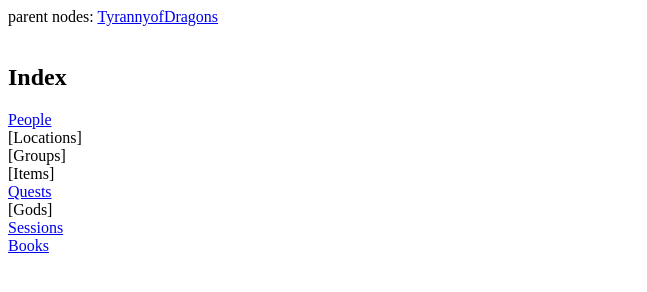
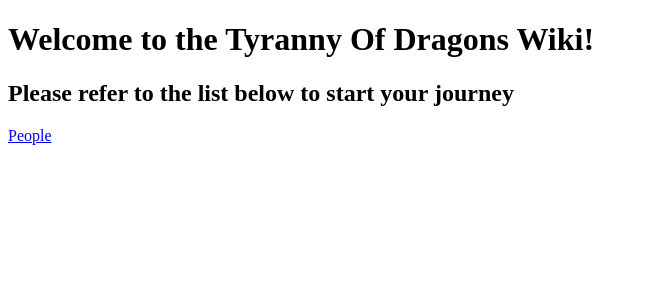
Before and after one commit to Batomius/TyrannyOfDragonsWiki, a plain HTML site: page Index.html in a window 1280 px wide. Shown: the whole page, without its empty margins (0-647 px from the left). Drawn offline with Linux system fonts and the light colour scheme.

Commit message:
Add files via upload

```diff
--- a/Index.html
+++ b/Index.html
@@ -1,19 +1,17 @@
-<!DOCTYPE HTML PUBLIC "-//W3C//DTD HTML 4.0 Transitional//EN">
-<html>
-    <head>
-        <meta http-equiv="content-type" content="text/html; charset=UTF-8">
-        <title>Index</title>
-        <link type="text/css" rel="stylesheet" href="appbase.css">
-    </head>
-    <body class="wikidpad">
-<span class="wikidpad parent-nodes">parent nodes: <span class="wikidpad parent-node"><a href="TyrannyofDragons.html" class="wikidpad">TyrannyofDragons</a></span><br class="wikidpad" /><br class="wikidpad" /></span>
-<a name=".h0" class="wikidpad"></a><h2 class="wikidpad heading-level2">Index</h2>
-<span class="wikidpad wiki-link"><a href="People.html" class="wikidpad">People</a></span><br class="wikidpad" />
-[Locations]<br class="wikidpad" />
-[Groups]<br class="wikidpad" />
-[Items]<br class="wikidpad" />
-<span class="wikidpad wiki-link"><a href="Quests.html" class="wikidpad">Quests</a></span><br class="wikidpad" />
-[Gods]<br class="wikidpad" />
-<span class="wikidpad wiki-link"><a href="Sessions.html" class="wikidpad">Sessions</a></span><br class="wikidpad" />
-<span class="wikidpad wiki-link"><a href="Books.html" class="wikidpad">Books</a></span>    </body>
+<!DOCTYPE html>
+<html lang="en">
+<head>
+    <meta charset="UTF-8">
+    <meta http-equiv="X-UA-Compatible" content="IE-edge">
+    <meta name="viewport" content="width=device-width, initial-scale=1.0">
+    <link rel="stylesheet" href="styl.css">
+    <title>Tyranny Of Dragons Wiki</title>
+</head>
+<body>
+    <div class="container">
+        <h1> Welcome to the Tyranny Of Dragons Wiki!</h1>
+        <h2> Please refer to the list below to start your journey</h2>
+        <a href="./People.html"><h2></h2>People</a>
+    </div>
+</body>
 </html>
```
